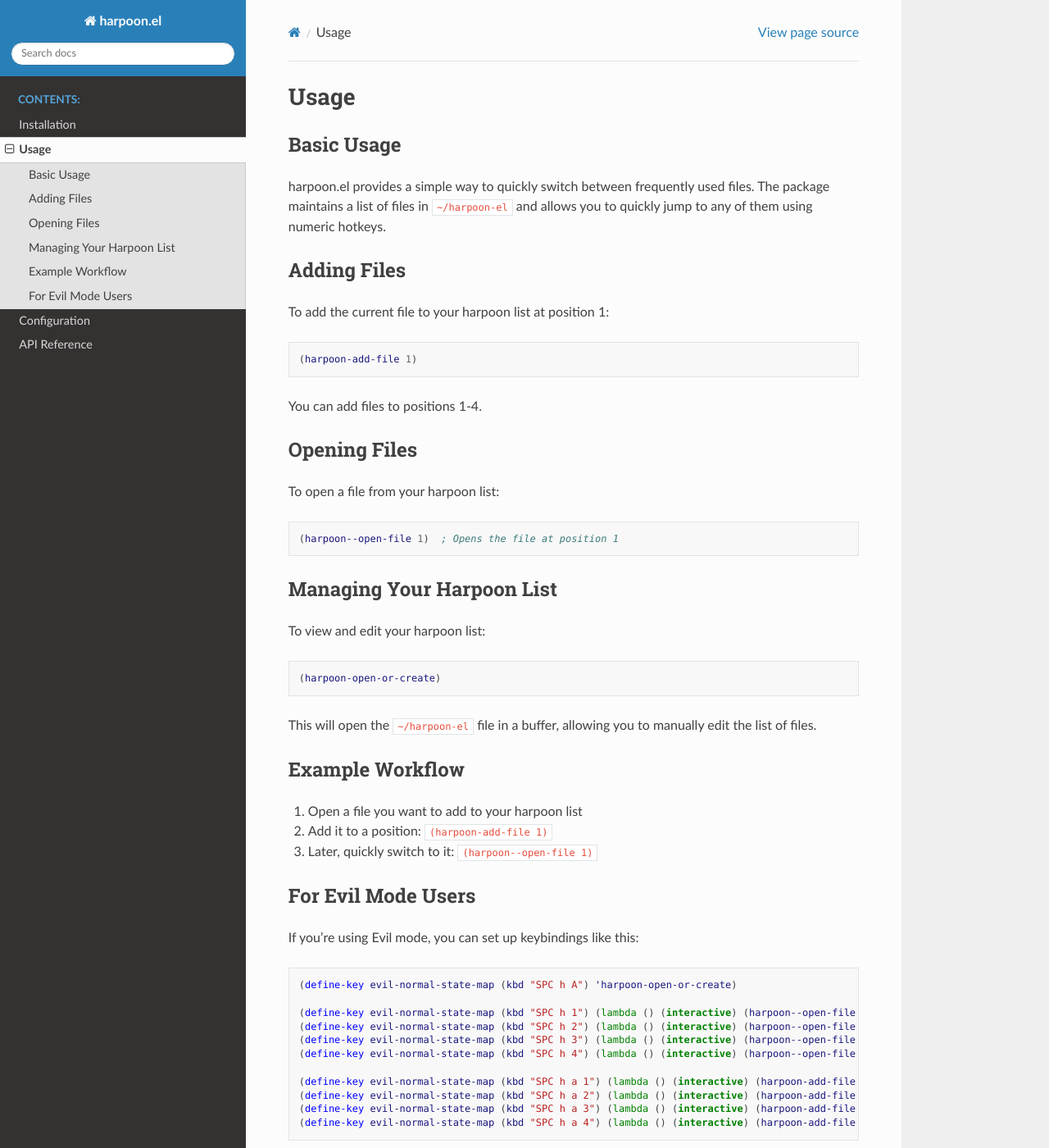
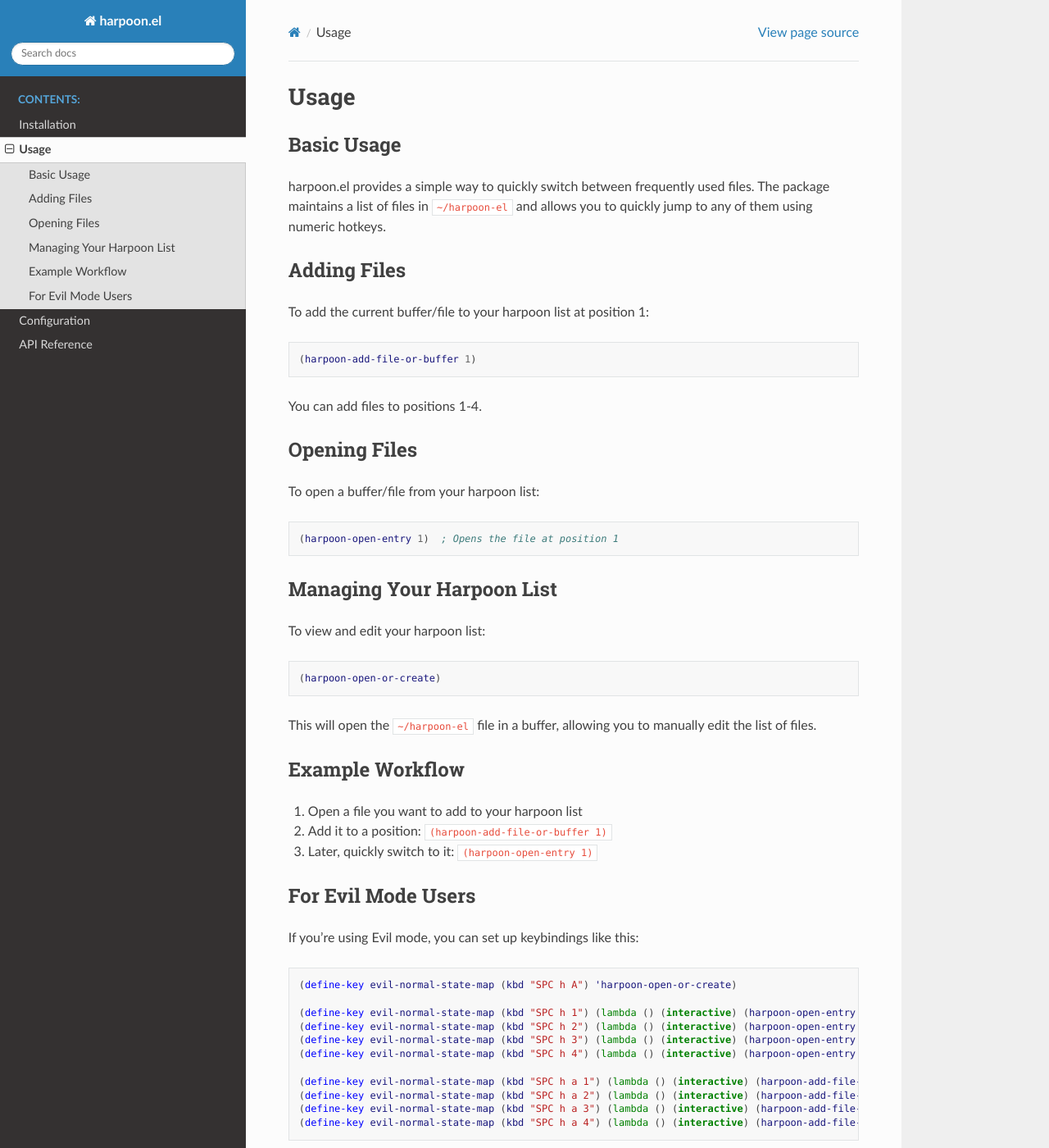
Before and after one commit to C-Hipple/harpoon.el, a Sphinx documentation site: the page built from docs/usage.rst, in a window 1280 px wide and 1400 px high. Shown: the whole window at 82% size. Built offline with Sphinx 7.4.7 and the Read the Docs theme 3.1.0, drawn with Linux system fonts in a browser that asks for light colours.

Commit message:
allow storing temp buffers

```diff
--- a/docs/usage.rst
+++ b/docs/usage.rst
@@ -9,22 +9,22 @@ harpoon.el provides a simple way to quickly switch between frequently used files
 Adding Files
 -----------
 
-To add the current file to your harpoon list at position 1:
+To add the current buffer/file to your harpoon list at position 1:
 
 .. code-block:: elisp
 
-   (harpoon-add-file 1)
+   (harpoon-add-file-or-buffer 1)
 
 You can add files to positions 1-4.
 
 Opening Files
 ------------
 
-To open a file from your harpoon list:
+To open a buffer/file from your harpoon list:
 
 .. code-block:: elisp
 
-   (harpoon--open-file 1)  ; Opens the file at position 1
+   (harpoon-open-entry 1)  ; Opens the file at position 1
 
 Managing Your Harpoon List
 -------------------------
@@ -41,8 +41,8 @@ Example Workflow
 ---------------
 
 1. Open a file you want to add to your harpoon list
-2. Add it to a position: ``(harpoon-add-file 1)``
-3. Later, quickly switch to it: ``(harpoon--open-file 1)``
+2. Add it to a position: ``(harpoon-add-file-or-buffer 1)``
+3. Later, quickly switch to it: ``(harpoon-open-entry 1)``
 
 For Evil Mode Users
 ------------------
@@ -53,15 +53,15 @@ If you're using Evil mode, you can set up keybindings like this:
 
    (define-key evil-normal-state-map (kbd "SPC h A") 'harpoon-open-or-create)
 
-   (define-key evil-normal-state-map (kbd "SPC h 1") (lambda () (interactive) (harpoon--open-file 1)))
-   (define-key evil-normal-state-map (kbd "SPC h 2") (lambda () (interactive) (harpoon--open-file 2)))
-   (define-key evil-normal-state-map (kbd "SPC h 3") (lambda () (interactive) (harpoon--open-file 3)))
-   (define-key evil-normal-state-map (kbd "SPC h 4") (lambda () (interactive) (harpoon--open-file 4)))
+   (define-key evil-normal-state-map (kbd "SPC h 1") (lambda () (interactive) (harpoon-open-entry 1)))
+   (define-key evil-normal-state-map (kbd "SPC h 2") (lambda () (interactive) (harpoon-open-entry 2)))
+   (define-key evil-normal-state-map (kbd "SPC h 3") (lambda () (interactive) (harpoon-open-entry 3)))
+   (define-key evil-normal-state-map (kbd "SPC h 4") (lambda () (interactive) (harpoon-open-entry 4)))
 
-   (define-key evil-normal-state-map (kbd "SPC h a 1") (lambda () (interactive) (harpoon-add-file 1)))
-   (define-key evil-normal-state-map (kbd "SPC h a 2") (lambda () (interactive) (harpoon-add-file 2)))
-   (define-key evil-normal-state-map (kbd "SPC h a 3") (lambda () (interactive) (harpoon-add-file 3)))
-   (define-key evil-normal-state-map (kbd "SPC h a 4") (lambda () (interactive) (harpoon-add-file 4)))
+   (define-key evil-normal-state-map (kbd "SPC h a 1") (lambda () (interactive) (harpoon-add-file-or-buffer 1)))
+   (define-key evil-normal-state-map (kbd "SPC h a 2") (lambda () (interactive) (harpoon-add-file-or-buffer 2)))
+   (define-key evil-normal-state-map (kbd "SPC h a 3") (lambda () (interactive) (harpoon-add-file-or-buffer 3)))
+   (define-key evil-normal-state-map (kbd "SPC h a 4") (lambda () (interactive) (harpoon-add-file-or-buffer 4)))
 
 This setup provides:
 - ``SPC h A`` to open the harpoon list
```
Also changed, not shown: README.md (+8 -8 lines), docs/api.rst (+8 -8 lines), docs/configuration.rst (+10 -10 lines), 1 other file.
